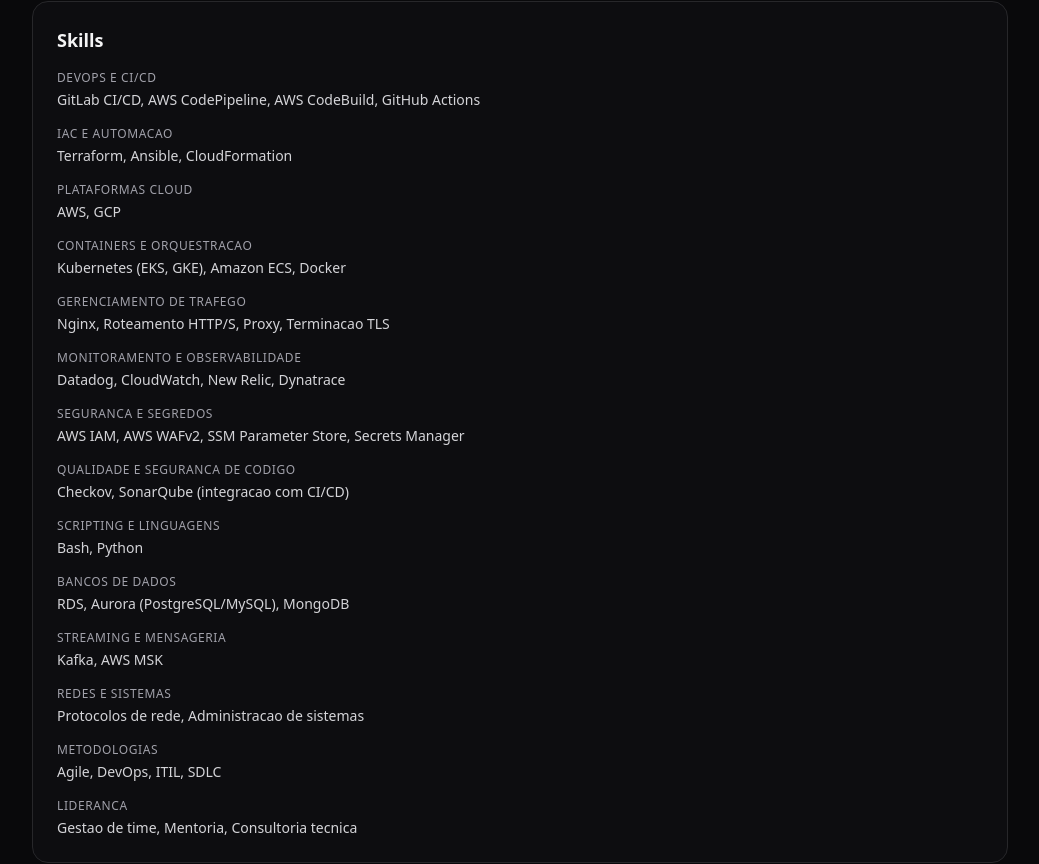
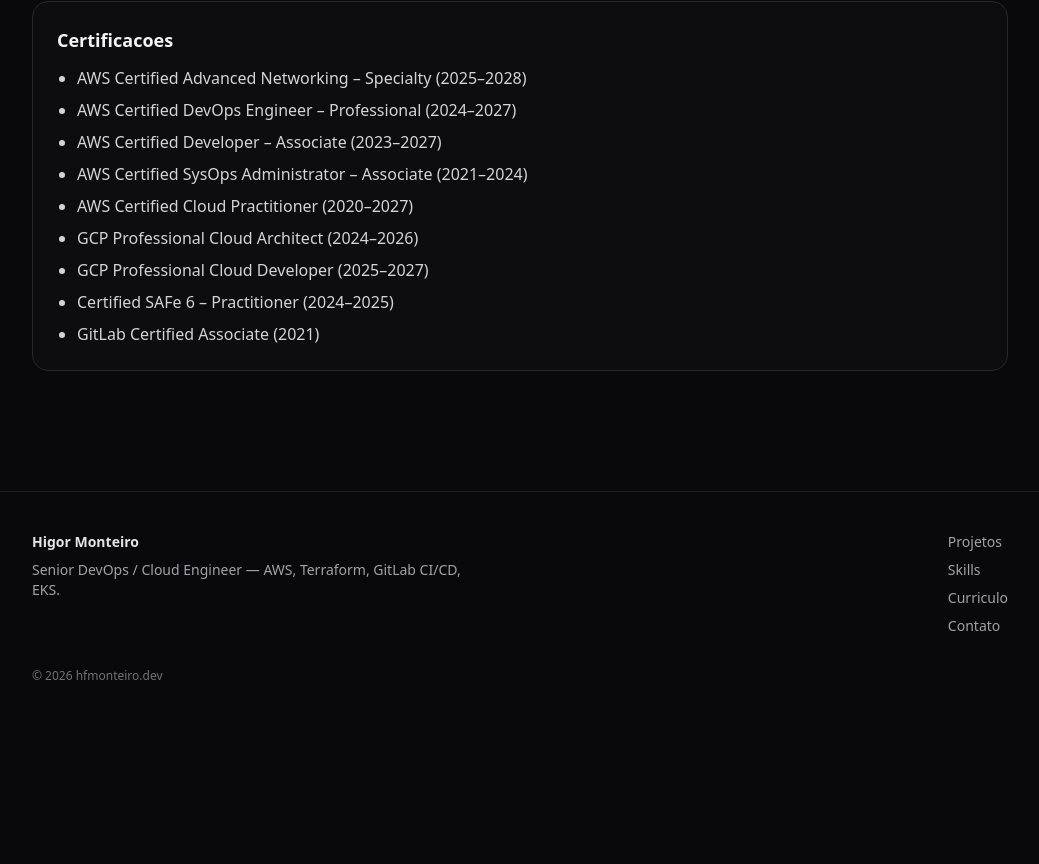
Before and after one commit to hf-monteiro/hfmonteiro, a Next.js app: page /pt-br/resume in a window 1280 px wide. Shown: the part 464-1328 px from the top of the page, without its empty margins (120-1159 px from the left). After the commit the page ends 1188 px from the top, so only its background shows below. Built offline with nearby package versions, Linux system fonts and the light colour scheme.

Commit message:
PT-BR/EN

```diff
--- a/app/(en)/case-studies/[slug]/page.tsx
+++ b/app/(en)/case-studies/[slug]/page.tsx
@@ -8,8 +8,8 @@
 }
 
 const copy = {
-  notFound: "Case study not found",
-  backToList: "Back to Case Studies",
+  notFound: "Project not found",
+  backToList: "Back to Projects",
   back: "Back",
   context: "Context",
   whatIDid: "What I did",
--- a/app/(en)/case-studies/page.tsx
+++ b/app/(en)/case-studies/page.tsx
@@ -3,11 +3,11 @@
 import { getCaseStudies } from "@/lib/caseStudies";
 
 const copy = {
-  title: "Case Studies",
+  title: "Projects",
   intro:
     "A selection of real projects focused on delivery speed, reliability, and pragmatic platform engineering.",
   back: "Back to home",
-  read: "Read case study →"
+  read: "View project →"
 };
 
 export default function CaseStudiesPage() {
--- a/app/(en)/page.tsx
+++ b/app/(en)/page.tsx
@@ -10,7 +10,7 @@
   summary:
     "I build reliable AWS platforms and delivery pipelines — with clean automation, strong guardrails, and pragmatic SRE practices.",
   buttons: {
-    caseStudies: "View Case Studies",
+    caseStudies: "View Projects",
     solutions: "Solutions",
     resume: "Resume"
   },
@@ -30,7 +30,7 @@
     }
   ],
   featured: {
-    title: "Featured Case Studies",
+    title: "Featured Projects",
     link: "See all →"
   }
 };
--- a/app/(en)/resume/page.tsx
+++ b/app/(en)/resume/page.tsx
@@ -8,23 +8,6 @@
   summaryTitle: "Summary",
   summaryBody:
     "Senior DevOps Engineer with 10+ years in IT, specialized in AWS/GCP, Terraform, Kubernetes, GitLab CI/CD, and observability. Experienced standardizing pipelines across teams and accelerating release cadence (1/week to 2-6/day).",
-  skillsTitle: "Skills",
-  skills: [
-    { label: "DevOps & CI/CD", items: ["GitLab CI/CD", "AWS CodePipeline", "AWS CodeBuild", "GitHub Actions"] },
-    { label: "IaC & Automation", items: ["Terraform", "Ansible", "CloudFormation"] },
-    { label: "Cloud Platforms", items: ["AWS", "GCP"] },
-    { label: "Containers & Orchestration", items: ["Kubernetes (EKS, GKE)", "Amazon ECS", "Docker"] },
-    { label: "Traffic Management", items: ["Nginx", "HTTP/S routing", "Proxying", "TLS termination"] },
-    { label: "Monitoring & Observability", items: ["Datadog", "CloudWatch", "New Relic", "Dynatrace"] },
-    { label: "Security & Secrets", items: ["AWS IAM", "AWS WAFv2", "SSM Parameter Store", "Secrets Manager"] },
-    { label: "Code Quality & Security", items: ["Checkov", "SonarQube (CI/CD integration)"] },
-    { label: "Scripting & Languages", items: ["Bash", "Python"] },
-    { label: "Databases", items: ["RDS", "Aurora (PostgreSQL/MySQL)", "MongoDB"] },
-    { label: "Streaming & Messaging", items: ["Kafka", "AWS MSK"] },
-    { label: "Networking & Systems", items: ["Networking protocols", "Systems administration"] },
-    { label: "Methodologies", items: ["Agile", "DevOps", "ITIL", "SDLC"] },
-    { label: "Leadership", items: ["Team management", "Mentoring", "Technical consulting"] }
-  ],
   download: "Download PDF",
   contact: "Contact",
   certsTitle: "Certifications",
@@ -63,18 +46,6 @@
             </Card>
 
             <Card>
-              <h2 className="text-lg font-semibold">{copy.skillsTitle}</h2>
-              <div className="mt-4 grid gap-4 text-sm text-zinc-300">
-                {copy.skills.map((group) => (
-                  <div key={group.label}>
-                    <p className="text-xs uppercase tracking-wider text-zinc-400">{group.label}</p>
-                    <p className="mt-1">{group.items.join(", ")}</p>
-                  </div>
-                ))}
-              </div>
-            </Card>
-
-            <Card>
               <h2 className="text-lg font-semibold">{copy.certsTitle}</h2>
               <ul className="mt-3 list-disc space-y-2 pl-5 text-zinc-300">
                 {copy.certs.map((c) => (
--- a/app/pt-br/case-studies/[slug]/page.tsx
+++ b/app/pt-br/case-studies/[slug]/page.tsx
@@ -8,8 +8,8 @@
 }
 
 const copy = {
-  notFound: "Estudo de caso nao encontrado",
-  backToList: "Voltar para estudos de caso",
+  notFound: "Projeto nao encontrado",
+  backToList: "Voltar para projetos",
   back: "Voltar",
   context: "Contexto",
   whatIDid: "O que eu fiz",
--- a/app/pt-br/case-studies/page.tsx
+++ b/app/pt-br/case-studies/page.tsx
@@ -3,11 +3,11 @@
 import { getCaseStudies } from "@/lib/caseStudies";
 
 const copy = {
-  title: "Estudos de Caso",
+  title: "Projetos",
   intro:
     "Uma selecao de projetos reais focados em velocidade de entrega, confiabilidade e engenharia de plataforma pragmatica.",
   back: "Voltar para o inicio",
-  read: "Ler estudo de caso →"
+  read: "Ver projeto →"
 };
 
 export default function CaseStudiesPage() {
--- a/app/pt-br/page.tsx
+++ b/app/pt-br/page.tsx
@@ -10,7 +10,7 @@
   summary:
     "Construo plataformas AWS confiaveis e pipelines de entrega — com automacao limpa, guardrails fortes e praticas SRE pragmaticas.",
   buttons: {
-    caseStudies: "Ver estudos de caso",
+    caseStudies: "Ver projetos",
     solutions: "Solucoes",
     resume: "Curriculo"
   },
@@ -30,7 +30,7 @@
     }
   ],
   featured: {
-    title: "Estudos de Caso em Destaque",
+    title: "Projetos em Destaque",
     link: "Ver todos →"
   }
 };
--- a/app/pt-br/resume/page.tsx
+++ b/app/pt-br/resume/page.tsx
@@ -8,23 +8,6 @@
   summaryTitle: "Resumo",
   summaryBody:
     "Senior DevOps Engineer com 10+ anos em TI, especializado em AWS/GCP, Terraform, Kubernetes, GitLab CI/CD e observabilidade. Experiencia em padronizar pipelines entre times e acelerar a cadencia de releases (1/semana para 2-6/dia).",
-  skillsTitle: "Skills",
-  skills: [
-    { label: "DevOps e CI/CD", items: ["GitLab CI/CD", "AWS CodePipeline", "AWS CodeBuild", "GitHub Actions"] },
-    { label: "IaC e Automacao", items: ["Terraform", "Ansible", "CloudFormation"] },
-    { label: "Plataformas Cloud", items: ["AWS", "GCP"] },
-    { label: "Containers e Orquestracao", items: ["Kubernetes (EKS, GKE)", "Amazon ECS", "Docker"] },
-    { label: "Gerenciamento de Trafego", items: ["Nginx", "Roteamento HTTP/S", "Proxy", "Terminacao TLS"] },
-    { label: "Monitoramento e Observabilidade", items: ["Datadog", "CloudWatch", "New Relic", "Dynatrace"] },
-    { label: "Seguranca e Segredos", items: ["AWS IAM", "AWS WAFv2", "SSM Parameter Store", "Secrets Manager"] },
-    { label: "Qualidade e Seguranca de Codigo", items: ["Checkov", "SonarQube (integracao com CI/CD)"] },
-    { label: "Scripting e Linguagens", items: ["Bash", "Python"] },
-    { label: "Bancos de Dados", items: ["RDS", "Aurora (PostgreSQL/MySQL)", "MongoDB"] },
-    { label: "Streaming e Mensageria", items: ["Kafka", "AWS MSK"] },
-    { label: "Redes e Sistemas", items: ["Protocolos de rede", "Administracao de sistemas"] },
-    { label: "Metodologias", items: ["Agile", "DevOps", "ITIL", "SDLC"] },
-    { label: "Lideranca", items: ["Gestao de time", "Mentoria", "Consultoria tecnica"] }
-  ],
   download: "Baixar PDF",
   contact: "Contato",
   certsTitle: "Certificacoes",
@@ -63,18 +46,6 @@
             </Card>
 
             <Card>
-              <h2 className="text-lg font-semibold">{copy.skillsTitle}</h2>
-              <div className="mt-4 grid gap-4 text-sm text-zinc-300">
-                {copy.skills.map((group) => (
-                  <div key={group.label}>
-                    <p className="text-xs uppercase tracking-wider text-zinc-400">{group.label}</p>
-                    <p className="mt-1">{group.items.join(", ")}</p>
-                  </div>
-                ))}
-              </div>
-            </Card>
-
-            <Card>
               <h2 className="text-lg font-semibold">{copy.certsTitle}</h2>
               <ul className="mt-3 list-disc space-y-2 pl-5 text-zinc-300">
                 {copy.certs.map((c) => (
--- a/lib/siteCopy.ts
+++ b/lib/siteCopy.ts
@@ -22,7 +22,7 @@
   en: {
     nav: {
       solutions: "Solutions",
-      caseStudies: "Case Studies",
+      caseStudies: "Projects",
       skills: "Skills",
       resume: "Resume",
       contact: "Contact"
@@ -35,7 +35,7 @@
   "pt-br": {
     nav: {
       solutions: "Solucoes",
-      caseStudies: "Estudos de Caso",
+      caseStudies: "Projetos",
       skills: "Skills",
       resume: "Curriculo",
       contact: "Contato"
```
